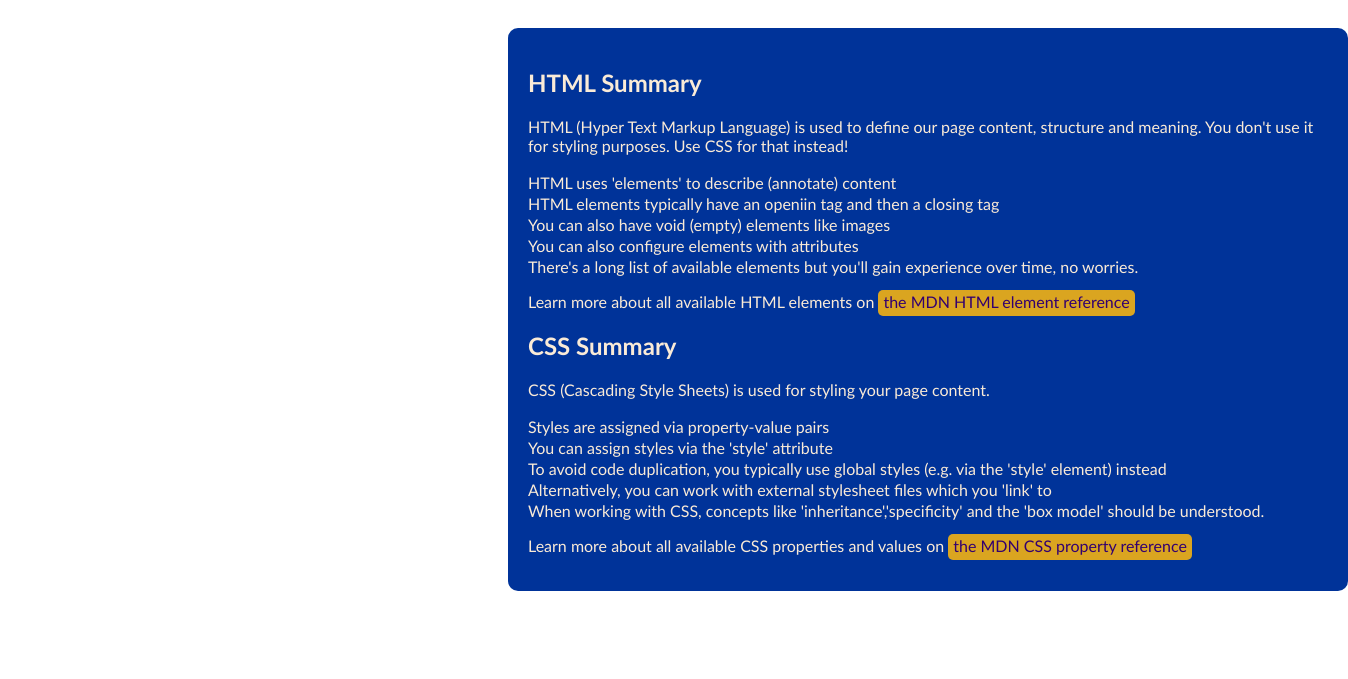
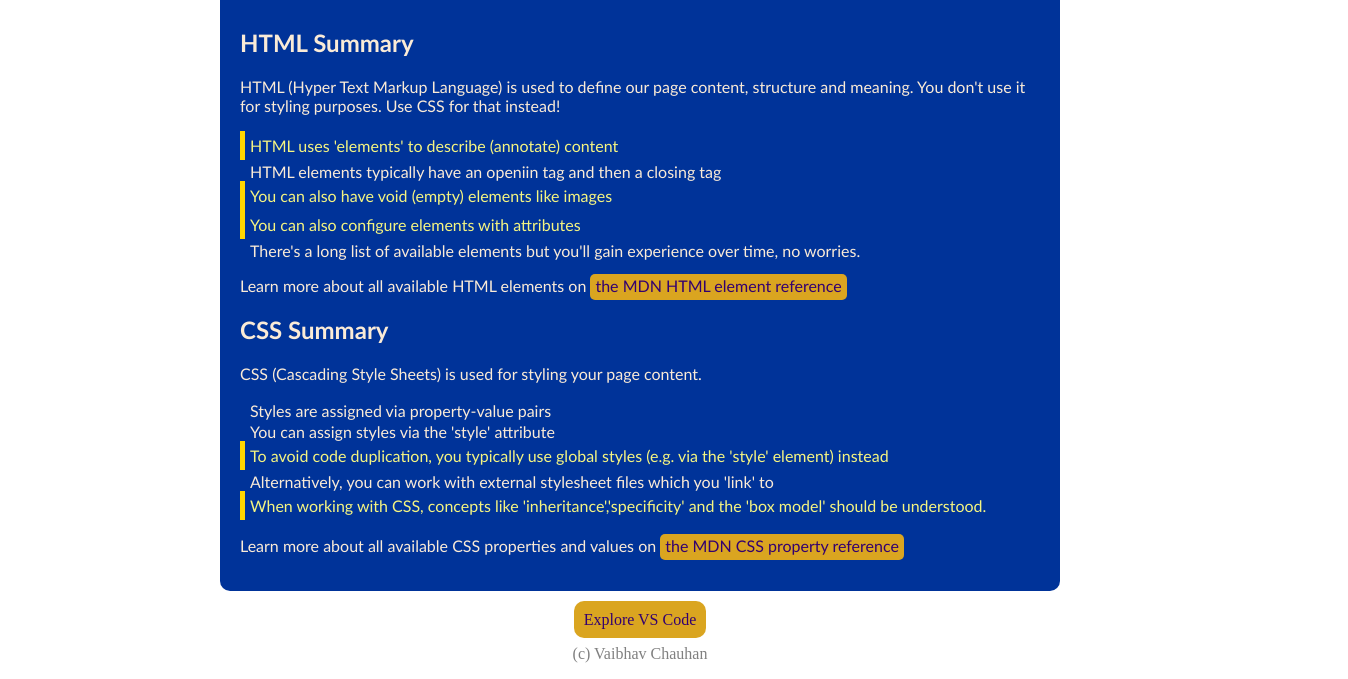
Before and after one commit to Vaibhu123/Web-dev, a plain HTML site: page index.html in a window 1280 px wide. Shown: the part 358-1037 px from the top of the page, 1348 px wide, since content can reach past the window. Before the commit the page ends 957 px from the top, so only its background shows below. Drawn offline with Linux system fonts and the light colour scheme.

Commit message:
Final changes

```diff
--- a/index.html
+++ b/index.html
@@ -21,10 +21,10 @@
         <h2>HTML Summary</h2>
         <p>HTML (Hyper Text Markup Language) is used to define our page content, structure and meaning. You don't use it for styling purposes. Use CSS for that instead!</p>
         <ul>
-            <li>HTML uses 'elements' to describe (annotate) content</li>
+            <li class="highlight">HTML uses 'elements' to describe (annotate) content</li>
             <li>HTML elements typically have an openiin tag and then a closing tag</li>
-            <li>You can also have void (empty) elements like images</li>
-            <li>You can also configure elements with attributes</li>
+            <li class="highlight">You can also have void (empty) elements like images</li>
+            <li class="highlight">You can also configure elements with attributes</li>
             <li>There's a long list of available elements but you'll gain experience over time, no worries.</li>
 
         </ul>
@@ -34,11 +34,15 @@
         <ul>
             <li>Styles are assigned via property-value pairs</li>
             <li>You can assign styles via the 'style' attribute</li>
-            <li>To avoid code duplication, you typically use global styles (e.g. via the 'style' element) instead</li>
+            <li class="highlight">To avoid code duplication, you typically use global styles (e.g. via the 'style' element) instead</li>
             <li>Alternatively, you can work with external stylesheet files which you 'link' to</li>
-            <li>When working with CSS, concepts like 'inheritance','specificity' and the 'box model' should be understood.</li>
+            <li class="highlight">When working with CSS, concepts like 'inheritance','specificity' and the 'box model' should be understood.</li>
             <p>Learn more about all available CSS properties and values on <a href="https://developer.mozilla.org/en-US/docs/Web/CSS/Reference">the MDN CSS property reference</a></p>
         </ul>
     </main>
+    <footer>
+      <a href="https://code.visualstudio.com/">Explore VS Code</a>
+      <p>(c) Vaibhav Chauhan</p>
+    </footer>
   </body>
 </html>
--- a/style.css
+++ b/style.css
@@ -22,8 +22,7 @@ main{
     padding: 20px;
     width: 800px;
     border-radius: 10px;
-    margin-top: 40px;
-    margin-left: 500px;
+    margin: auto;
 }
 
 ul{
@@ -33,9 +32,15 @@ ul{
 
 li{
     padding-top: 2px;
+    padding-left: 10px;
 }
 
-
+.highlight{
+    color: rgb(245, 245, 129);
+    border: solid gold;
+    border-width: 0px 0px 0px 5px;
+    padding: 5px;
+}
 
 a{
     color: #33006F;
@@ -50,3 +55,24 @@ a:hover,
 a:active{
     background-color: gold;
 }
+
+footer p{
+    text-align: center;
+    color: grey;
+}
+
+footer{
+    margin-top: 20px;
+    text-align: center;
+}
+
+footer a{
+    padding: 10px 10px;
+    border-radius: 10px;
+}
+
+footer a:hover,
+footer a:active{
+    background-color: #0f3375;
+    color: bisque;
+}
```
